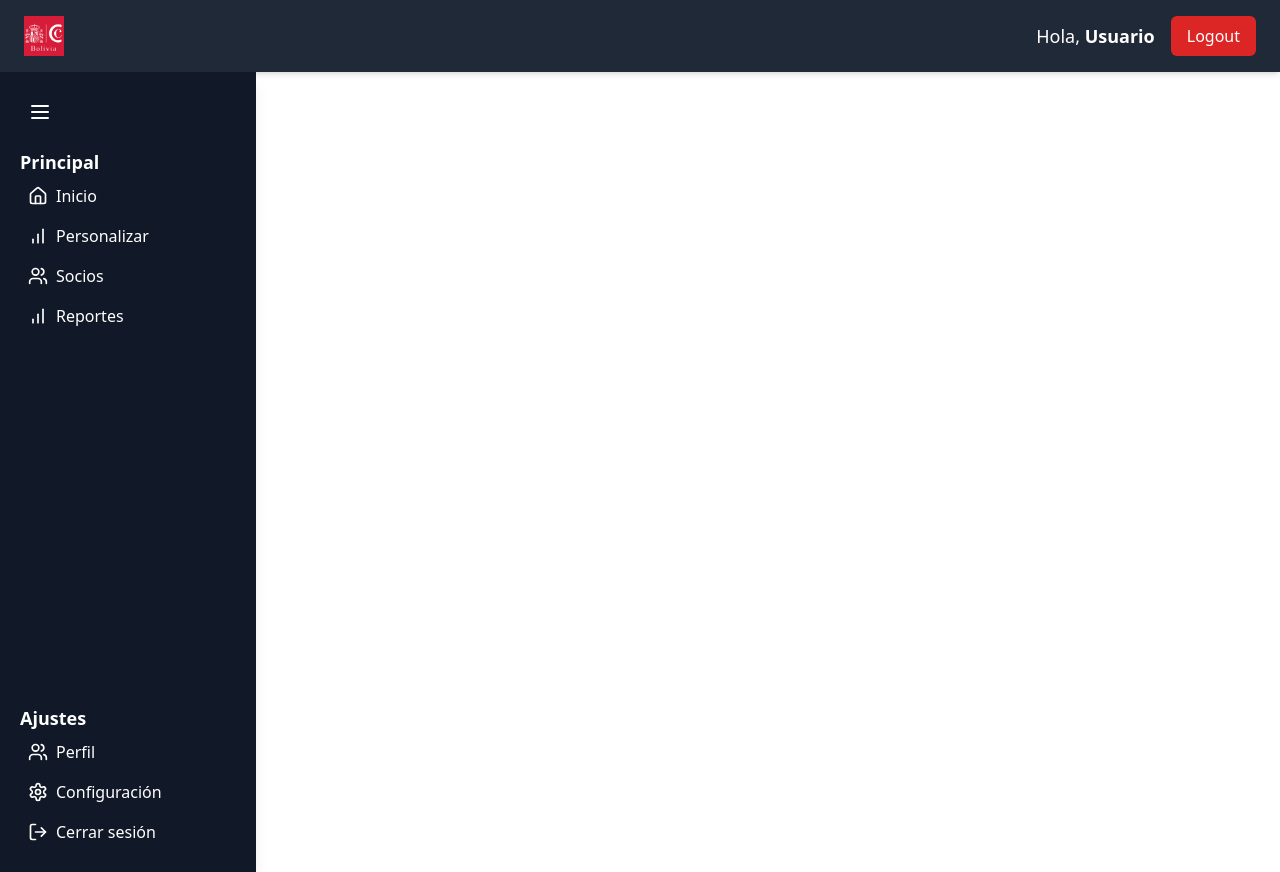
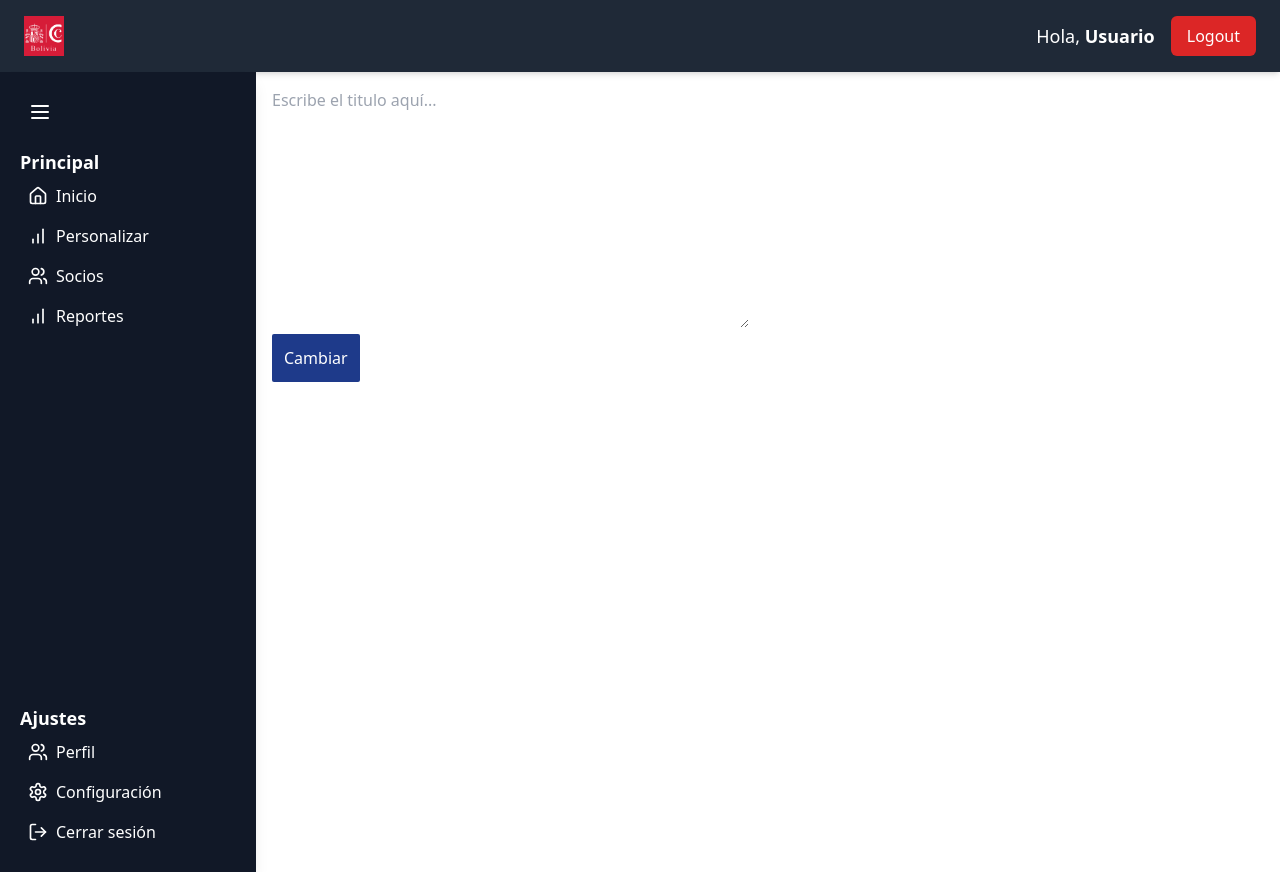
Before and after one commit to cesarAliaga123/prueba, a React (Vite) app: page /admin in a window 1280 px wide. Built offline with nearby package versions, Linux system fonts and the light colour scheme.

Commit message:
Inclusion de form en admin

```diff
--- a/src/admin.jsx
+++ b/src/admin.jsx
@@ -1,12 +1,17 @@
 import HeaderD from "./pages/header";
 import Sidebar from "./pages/sidebarD";
+import Form from "./pages/form";
 
 const Admin = () => {
     return (
         <div className="min-h-screen flex flex-col">
-
             <HeaderD />
+            <div className="flex flex-1">
                 <Sidebar />
+                <div className="flex-1 p-4">
+                    <Form />
+                </div>
+            </div>
         </div>
     );
 };
--- /dev/null
+++ b/src/pages/form.jsx
@@ -0,0 +1,33 @@
+import React, { useState } from 'react';
+
+function Form() {
+    const [text, setText] = useState('');
+
+    const handleChange = (event) => {
+        setText(event.target.value);
+    };
+
+    const handleSubmit = (event) => {
+        event.preventDefault();
+        alert(`Texto cambiado a: ${text}`);
+    };
+
+    return (
+        <form onSubmit={handleSubmit}>
+            <div>
+                <textarea
+                    value={text}
+                    onChange={handleChange}
+                    placeholder="Escribe el titulo aquí..."
+                    rows="10"
+                    cols="50"
+                />
+            </div>
+            <div>
+                <button className='bg-blue-900 rounded-sm p-3 text-white hover:bg-blue-700' type="submit">Cambiar</button>
+            </div>
+        </form>
+    );
+}
+
+export default Form;
```
Also changed, not shown: 1 other file (tests, documents, lock files or other folders). Lines whose indentation alone changed are shown as unchanged.
